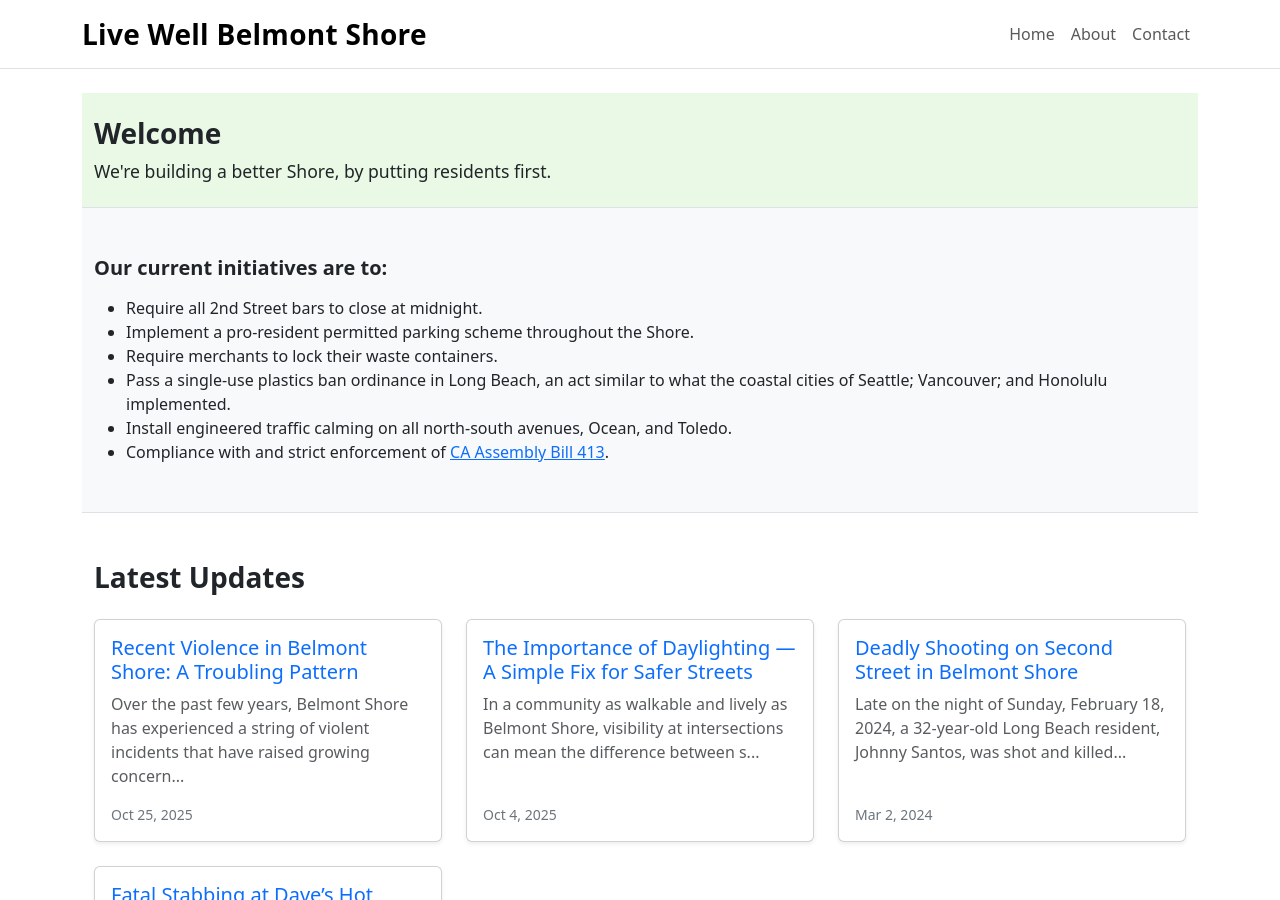
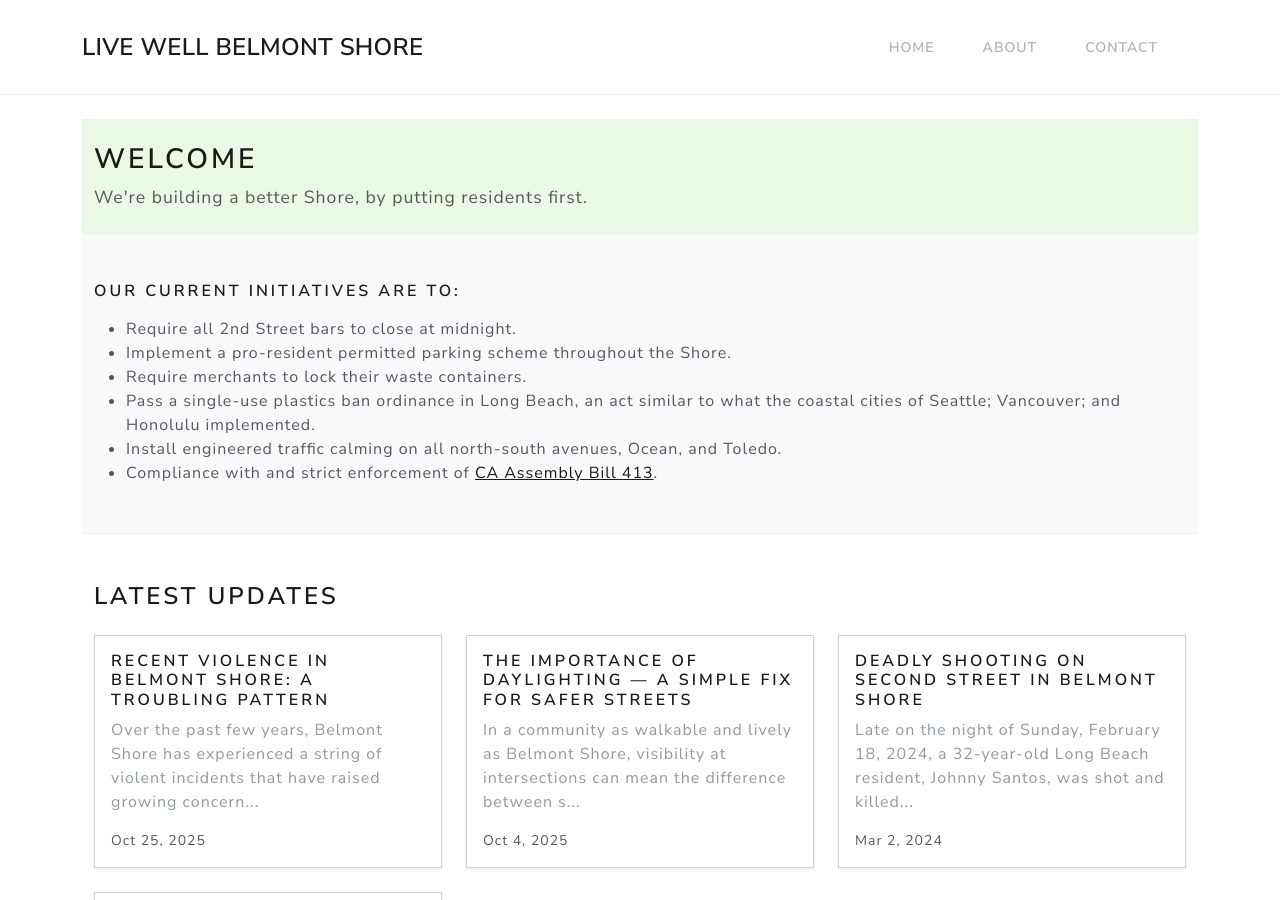
Before and after one commit to ericmseitz/livewellbs, a Jekyll site: the page built from index.html, in a window 1280 px wide and 900 px high. Built offline with Jekyll 4.4.1, drawn with Linux system fonts in a browser that asks for light colours; nearby versions of some CDN libraries.

Commit message:
new theme attempt

```diff
--- a/_layouts/default.html
+++ b/_layouts/default.html
@@ -14,7 +14,8 @@
     <meta property="og:type" content="website">
 
     <!-- Bootstrap 5 -->
-    <link href="https://cdn.jsdelivr.net/npm/bootstrap@5.3.3/dist/css/bootstrap.min.css" rel="stylesheet" integrity="sha384-QWTKZyjpPEjISv5WaRU9OFeRpok6YctnYmDr5pNlyT2bRjXh0JMhjY6hW+ALEwIH" crossorigin="anonymous">
+   <link href="https://cdn.jsdelivr.net/npm/bootswatch@5.3.3/dist/lux/bootstrap.min.css" rel="stylesheet">
+
 
     <!-- Custom CSS -->
     <link href="{{ '/assets/css/custom.css' | relative_url }}" rel="stylesheet">
```
